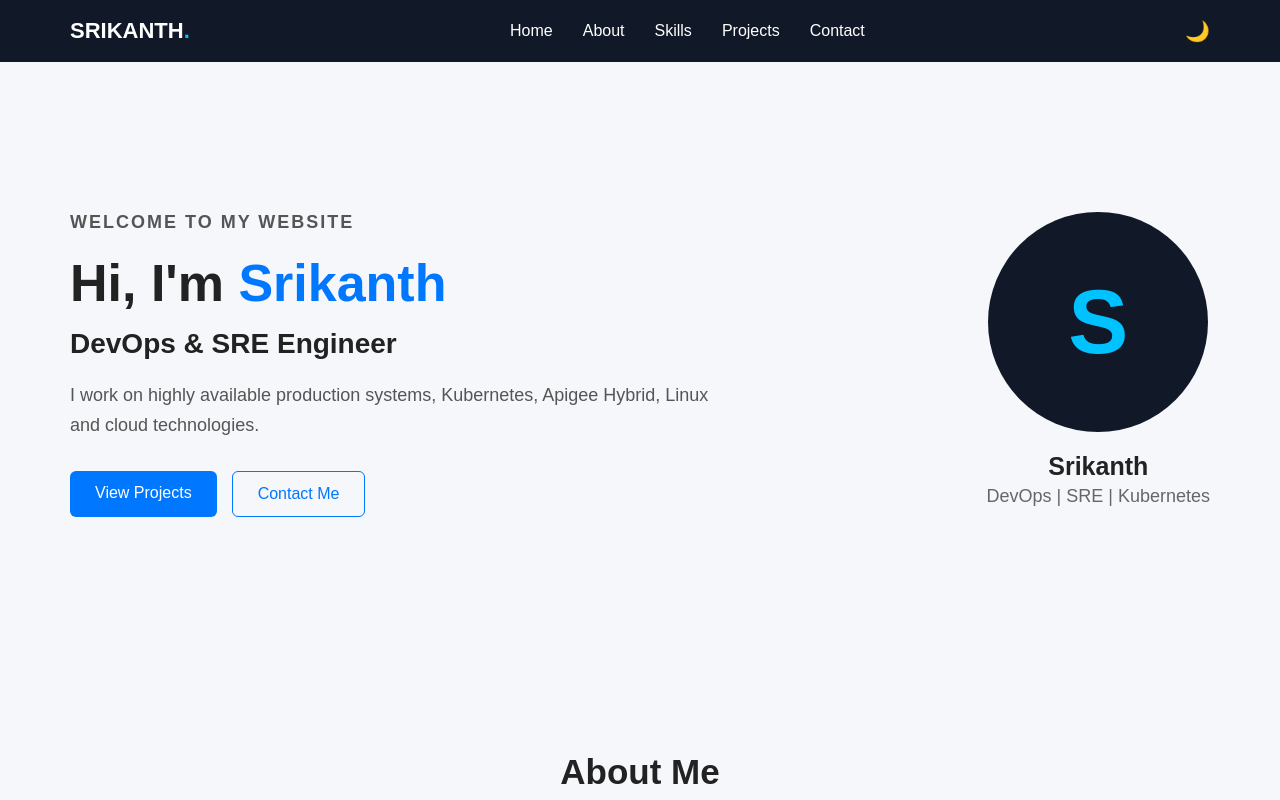
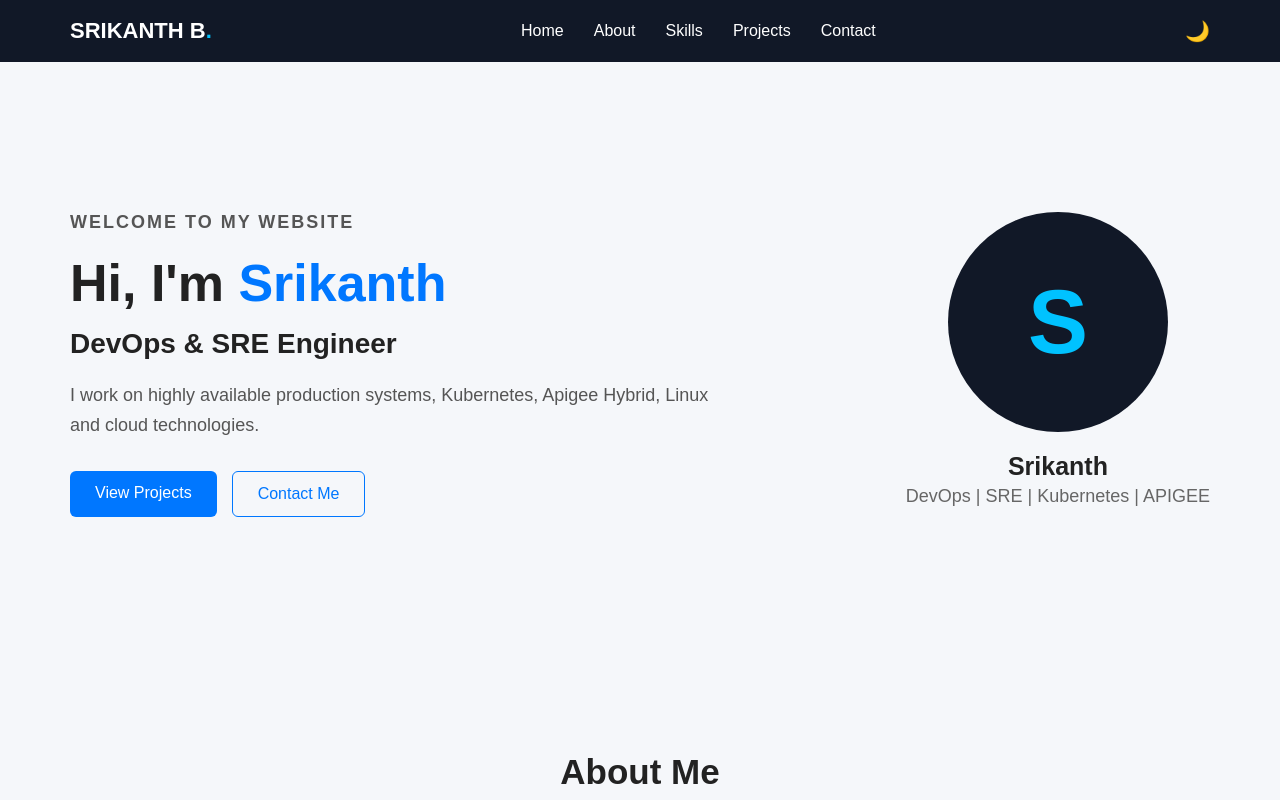
Before and after one commit to srikanthsoft/Srikanth_Profile, a plain HTML site: page index.html in a window 1280 px wide. Shown: the top 800 px of the page. Drawn offline with Linux system fonts and the light colour scheme.

Commit message:
updated the profile

```diff
--- a/index.html
+++ b/index.html
@@ -4,7 +4,7 @@
     <meta charset="UTF-8">
     <meta name="viewport" content="width=device-width, initial-scale=1.0">
 
-    <title>Srikanth | DevOps Engineer</title>
+    <title>Srikanth | DevOps/SRE Engineer</title>
 
     <link rel="stylesheet" href="style.css">
 </head>
@@ -16,7 +16,7 @@
         <nav class="navbar">
 
             <div class="logo">
-                SRIKANTH<span>.</span>
+                SRIKANTH B<span>.</span>
             </div>
 
             <ul class="nav-links">
@@ -66,7 +66,7 @@
 
             <h3>Srikanth</h3>
 
-            <p>DevOps | SRE | Kubernetes</p>
+            <p>DevOps | SRE | Kubernetes | APIGEE</p>
 
         </div>
 
```
